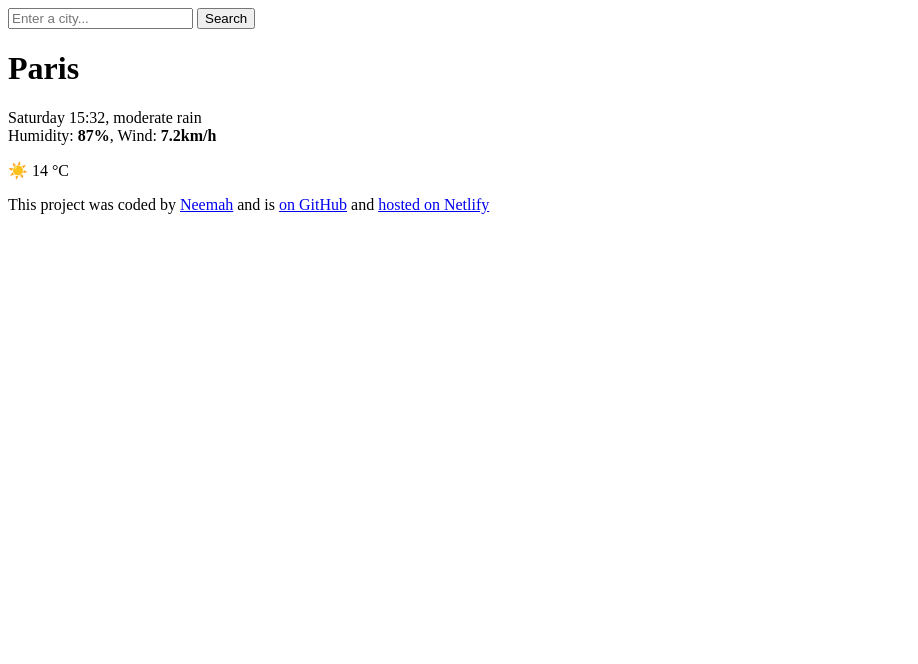
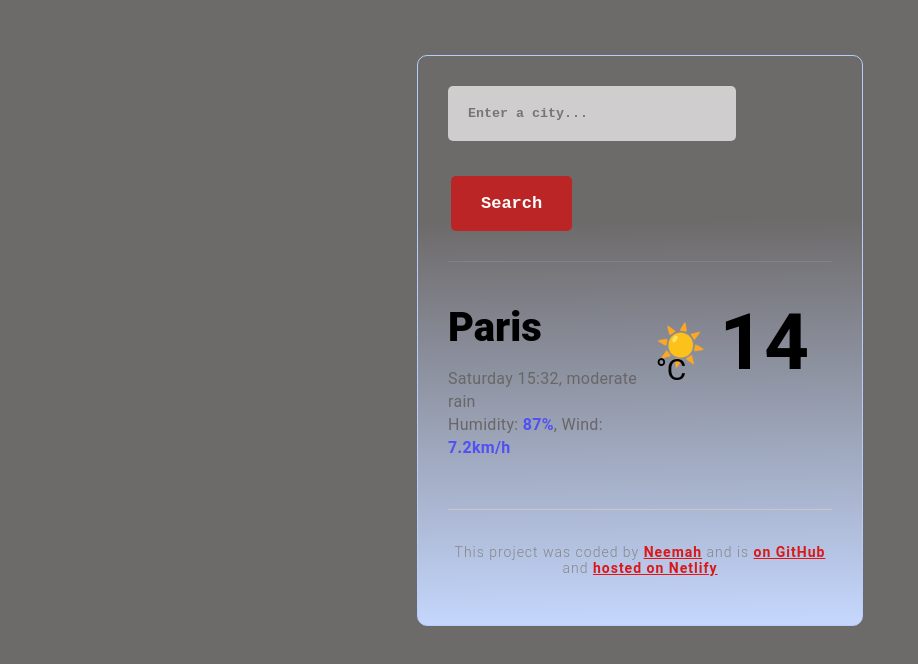
Before and after one commit to Nimota-Yusuf/Weather_App_Project, a plain HTML site: page index.html in a window 1280 px wide. Shown: the whole page, without its empty margins (0-918 px from the left). Drawn offline with Linux system fonts and the light colour scheme.

Commit message:
Added CSS

```diff
--- a/index.html
+++ b/index.html
@@ -3,14 +3,18 @@
 <head>
     <meta charset="UTF-8">
     <meta name="viewport" content="width=device-width, initial-scale=1.0">
+    <link rel="preconnect" href="https://fonts.googleapis.com">
+    <link rel="preconnect" href="https://fonts.gstatic.com" crossorigin>
+    <link href="https://fonts.googleapis.com/css2?family=Noto+Sans+TC:wght@600;700&family=Roboto:ital,wght@0,300;0,400;0,500;0,700;0,800;1,400&display=swap" rel="style">
     <link rel="stylesheet" href="style.css">
     <title>Weather Application</title>
 </head>
 <body>
+    <div class="weather-container">
       <header>
         <form>
-          <input type="search" placeholder="Enter a city..." required class="input-form"/>
-          <input type="submit" value="Search"  class="submit"/>
+          <input type="search" placeholder="Enter a city..." required class="form-input"/>
+          <input type="submit" value="Search"  class="submit-button"/>
         </form>
       </header>
 
@@ -19,7 +23,7 @@
           <div class="weather-details">
             <h1>Paris</h1>
 
-            <p class="text">
+            <p class="weather-readings">
               <span id="date">Saturday 15:32,</span> moderate rain <br />
               Humidity: <strong>87%</strong>, Wind: <strong>7.2km/h</strong>
             </p>
@@ -40,6 +44,7 @@
           <a href="https://zesty-llama-d753fa.netlify.app/" target="_blank">hosted on Netlify</a>
         </p>
       </footer>
+    </div>
 
     <script src="index.js"></script>
 </body>
--- a/style.css
+++ b/style.css
@@ -0,0 +1,128 @@
+body{
+ box-sizing: content-box;
+ margin: 0;
+ padding: 0;
+ background: #6d6a6a;
+ background-size: cover;
+}
+
+.weather-container{
+    width: 30%;
+    margin: 55px auto;
+    display: block;
+    background: linear-gradient(359.3deg, rgb(196, 214, 252) 1%, rgba(187, 187, 187, 0) 70.9%);
+    border: 1px rgb(183, 204, 250)  solid;
+    border-radius: 10px;
+    padding: 30px;
+}
+
+.form-input {
+    padding: 20px;
+    width: 75%;
+    border-radius: 5px;
+    border: 0px black solid;
+    font-family: "Courier New", Courier, monospace;
+    font-size: 400;
+    font-weight: 600;
+    background-color: rgb(207, 205, 205);
+    color: black;
+    margin-bottom: 35px;
+}
+
+.submit-button{
+    border: 0 black solid;
+    padding: 18px 30px;
+    border-radius: 5px;
+    font-family: "Courier New", Courier, monospace;
+    font-size: 17px;
+    font-weight: 600;
+    color: white;
+    background:#bc2525;
+    margin: 0 3px;
+    margin-bottom: 30px;
+}
+
+.submit-button:hover{
+    transition: all 500ms ease-in-out;
+    color: black;
+}
+
+header{
+    border-bottom: 1px rgb(131, 129, 129) solid;
+
+}
+
+.current-weather {
+    display: flex;
+    justify-content: space-between;
+    margin-top: 15px;
+}
+
+.temperature {
+    font-size: 78px;
+    font-family: 'Roboto', sans-serif;
+    font-weight: 700;
+    position: relative;
+    bottom: -20px;
+}
+
+.current-weather h1 {
+    font-family: 'Roboto', sans-serif;
+    font-size: 40px;
+    font-weight: 800;
+    margin-bottom: 10px;
+}
+
+.weather-readings{
+    margin-bottom: 50px;
+    font-family: 'Roboto', sans-serif;
+    font-size: 16px;
+    color: rgb(105, 102, 102);
+    line-height: 23px;
+    letter-spacing: 0.3px;
+}
+
+.weather-readings strong{
+    color: #5050f3;
+    font-weight: bolder;
+}
+
+.temperature-emoji{
+    font-size: 40px;
+    position: relative;
+    bottom: -10px;
+    margin-right: 10px;
+}
+
+.temperature-unit{
+    font-size: 30px;
+    font-family: 'Roboto', sans-serif;
+    position: relative;
+    top: -16px;
+}
+
+footer p{
+    text-align: center;
+    font-family: 'Roboto', sans-serif;
+    font-size: 14px;
+    font-weight: 300;
+    color: rgb(134, 134, 134);
+    letter-spacing: 1px;
+}
+
+footer p a{
+    color: rgb(219, 23, 23);
+    font-weight: bold;
+    text-decoration: underline;
+    cursor: pointer;
+}
+
+footer p a:hover{
+    color: #5050f3;
+    transition: all 500ms ease-in-out;
+}
+
+footer{
+    border-top: 1px  rgb(202, 199, 199) solid;
+    padding: 20px 0 5px 0 ;
+}
```
